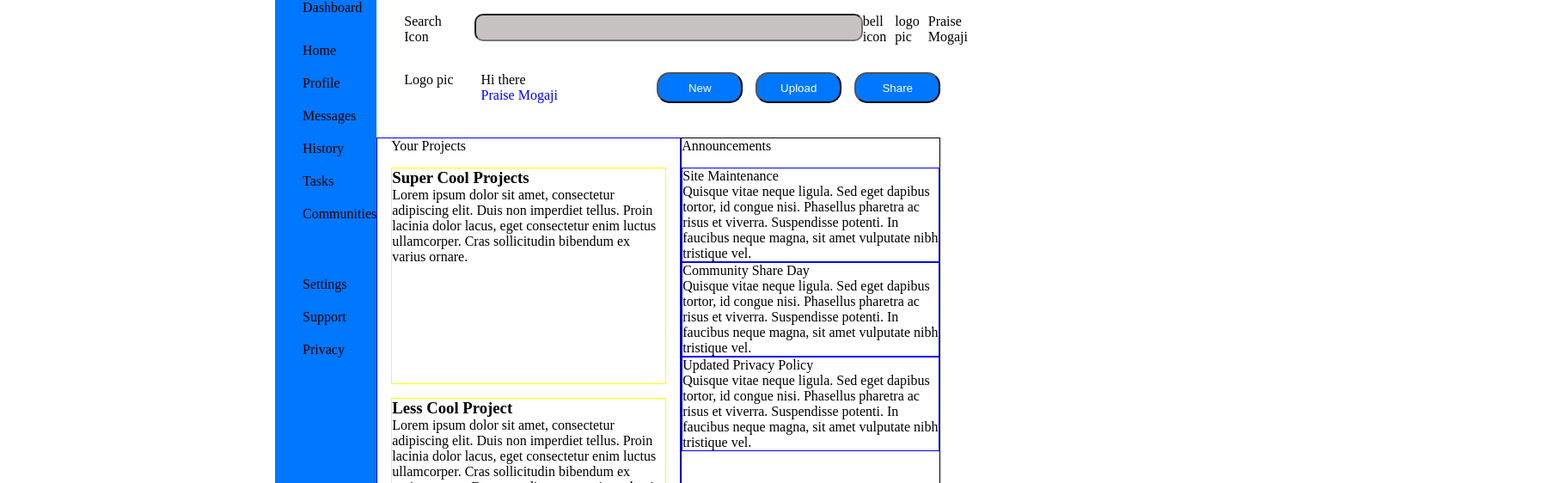
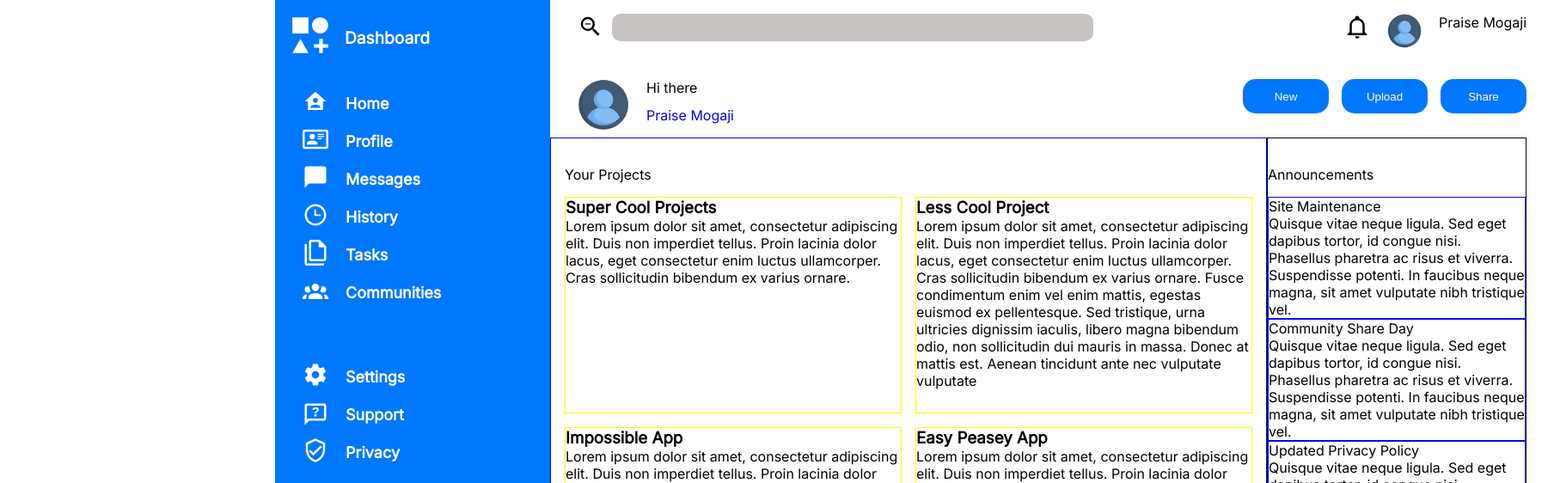
Before and after one commit to Icarium12/Admin-Dashboard, a plain HTML site: page index.html in a window 1280 px wide. Shown: the top 562 px of the page at 86% size, 1808 px wide, since content can reach past the window. Drawn offline with Linux system fonts and the light colour scheme.

Commit message:
Sidebar complete

```diff
--- /dev/null
+++ b/font/stylesheet.css
@@ -0,0 +1,8 @@
+@font-face {
+    font-family: 'Inter';
+    src: url('Inter-Regular.woff2') format('woff2'),
+        url('Inter-Regular.woff') format('woff');
+    font-weight: normal;
+    font-style: normal;
+    font-display: swap;
+}
--- a/index.html
+++ b/index.html
@@ -9,36 +9,48 @@
 <body>
     <div class="container">
         <div class="sidebar">
-            <div class="heading">Dashboard</div>
+            <div class="heading">
+                <div><img src="images/shape-plus.svg" alt="dash"></div>
+                <div>Dashboard</div>
+            </div>
             <div class="topside">
+                <div><img src="images/home-account.svg" alt="side-icon"></div>
                 <div>Home</div>
+                <div><img src="images/card-account-details-outline.svg" alt="side-icon"></div>
                 <div>Profile</div>
+                <div><img src="images/message.svg" alt="side-icon"></div>
                 <div>Messages</div>
+                <div><img src="images/clock-time-three-outline.svg" alt="side-icon"></div>
                 <div>History</div>
+                <div><img src="images/file-multiple-outline.svg" alt="side-icon"></div>
                 <div>Tasks</div>
+                <div><img src="images/account-group.svg" alt="side-icon"></div>
                 <div>Communities</div>
             </div>
             <div class="bottom-side">
+                <div><img src="images/cog.svg" alt="side-icon"></div>
                 <div>Settings</div>
+                <img src="images/message-question-outline.svg" alt="side-icon">
                 <div>Support</div>
+                <div><img src="images/shield-check-outline.svg" alt="side-icon"></div>
                 <div>Privacy</div>
             </div>
         </div>
         <div class="header">
             <div class="top-header">
                 <div class="first-section">
-                    <search>Search Icon</search>
+                    <img src="images/magnify-minus-outline.svg" alt="search-icon">
                     <input type="search" name="search" id="search">
                 </div>
                 <div class="second-section">
-                    <div>bell icon</div>
-                    <div>logo pic</div>
+                    <div><img src="images/bell-outline.svg" alt="notification-icon"></div>
+                    <div><img src="images/reshot-icon-user-profile-68ZR2F7VPJ.svg" alt="profile-icon"></div>
                     <div>Praise Mogaji</div>
                 </div>
             </div>
             <div class="bottom-header">
                 <div class="left">
-                    <div>Logo pic</div>
+                    <div><img src="images/reshot-icon-user-profile-68ZR2F7VPJ.svg" alt="profile-icon2"></div>
                     <div>Hi there</div>
                     <div>Praise Mogaji</div>
                 </div>
--- a/style.css
+++ b/style.css
@@ -1,11 +1,23 @@
+@font-face {
+    font-family: 'Inter';
+    src: url('font/Inter-Regular.woff2') format('woff2'),
+        url('font/Inter-Regular.woff') format('woff');
+    font-weight: normal;
+    font-style: normal;
+    font-display: swap;
+}
+
+
 * {
     margin: 0;
     padding: 0;
 }
 
+
 body {
     display: flex;
     justify-content: center;
+    font-family: 'Inter', Arial, Helvetica, sans-serif;
 }
 
 .container {
@@ -17,33 +29,54 @@ body {
 }
 
 .sidebar {
+    color: white;
     grid-column: span 1;
     grid-row: span 2;
     background-color: #0077ff;
     align-items: stretch;
+    width: 20rem;
 }
 
 .heading {
-    padding-left: 2rem;
+    align-items: center;
+    padding-left: 1rem;
     margin-bottom: 1rem;
+    display: grid;
+    grid-template-rows: 1fr;
+    grid-template-columns: 60px 60px;
+    margin-top: 1rem;
+    font-size: larger;
+    font-weight: 800;
+    gap: 5px;
 }
 
 .topside {
     margin-top: 2rem;
     display: grid;
     grid-template-rows: repeat(6, 1fr);
-    gap: 20px;
+    grid-template-columns: repeat(2, 40px);
+    align-items: center;
+    gap: 10px;
+    font-size: large;
+    margin-left: 1rem;
+    font-weight: 800;
 }
 
+
 .topside > *, .bottom-side > * {
-    padding-left: 2rem;
+    padding-left: 1rem;
 }
 
 .bottom-side {
     margin-top: 4rem;
     display: grid;
-    grid-template-rows: repeat((3, 1fr));
-    gap: 20px;
+    grid-template-rows: repeat(3, 1fr);
+    grid-template-columns: repeat(2, 40px);
+    gap: 10px;
+    align-items: center;
+    font-size: large;
+    margin-left: 1rem;
+    font-weight: 800;
 }
 
 .header {
@@ -69,7 +102,7 @@ body {
 .second-section {
     display: flex;
     justify-content: space-evenly;
-    gap: 10px;
+    gap: 15px;
     margin-right: 2rem;
 }
 
@@ -82,7 +115,7 @@ body {
 .left {
     margin-left: 2rem;
     display: grid;
-    grid-template-columns: repeat(2, 1fr);
+    grid-template-columns: 80px 1fr;
 }
 
 .left > :first-child {
@@ -107,6 +140,7 @@ body {
 }
 
 .projects > :first-child {
+    margin-top: 2rem;
     margin-left: 1rem;
     margin-bottom: 1rem;
 }
@@ -117,14 +151,13 @@ body {
     gap: 1rem;
     margin-left: 1rem;
     margin-right: 1rem;
+    width: 50rem;
 }
 
 .projects-container > * {
     border: 1px solid yellow;
     height: 250px;
 }
-
-
 
 .announcements {
     border: 1px solid black;
@@ -135,6 +168,7 @@ body {
 }
 
 .announcements > :first-child {
+    margin-top: 2rem;
     margin-bottom: 1rem;
 }
 
@@ -160,15 +194,51 @@ body {
 }
 
 input {
-    width: 30rem;
+    width: 35rem;
     height: 2rem;
     background-color: rgb(199, 195, 195);
     border-radius: 10px;
+    border: none;
 }
 
 button {
     background-color: #0077ff;
     color: white;
     width: 100px;
+    height: 40px;
     border-radius: 15px;
+    border: none;
 }
+
+img[alt="search-icon"] {
+    height: 30px;
+    width: 30px;
+}
+
+img[alt="notification-icon"] {
+    height: 30px;
+    width: 30px;
+}
+
+img[alt="profile-icon"] {
+    height: 40px;
+    width: 50px;
+}
+
+img[alt="profile-icon2"] {
+    height: 60px;
+    width: 60px;
+}
+
+img[alt="side-icon"] {
+    size: 30px;
+    height: 30px;
+    width: 30px;
+    filter: invert(1);
+}
+
+img[alt="dash"] {
+    height: 50px;
+    width: 50px;
+    filter: invert(1);
+}
```
Also changed, not shown: font/demo.html (added, +192 -0 lines), font/Inter-Regular.woff (added), font/Inter-Regular.woff2 (added), images/account-group.svg (added), images/bell-outline.svg (added), images/card-account-details-outline.svg (added), images/clock-time-three-outline.svg (added), images/cog.svg (added), images/file-multiple-outline.svg (added), images/home-account.svg (added), images/magnify-minus-outline.svg (added), images/message-question-outline.svg (added), images/message.svg (added), images/reshot-icon-user-profile-68ZR2F7VPJ.svg (added), 2 more files, 1 other file.
